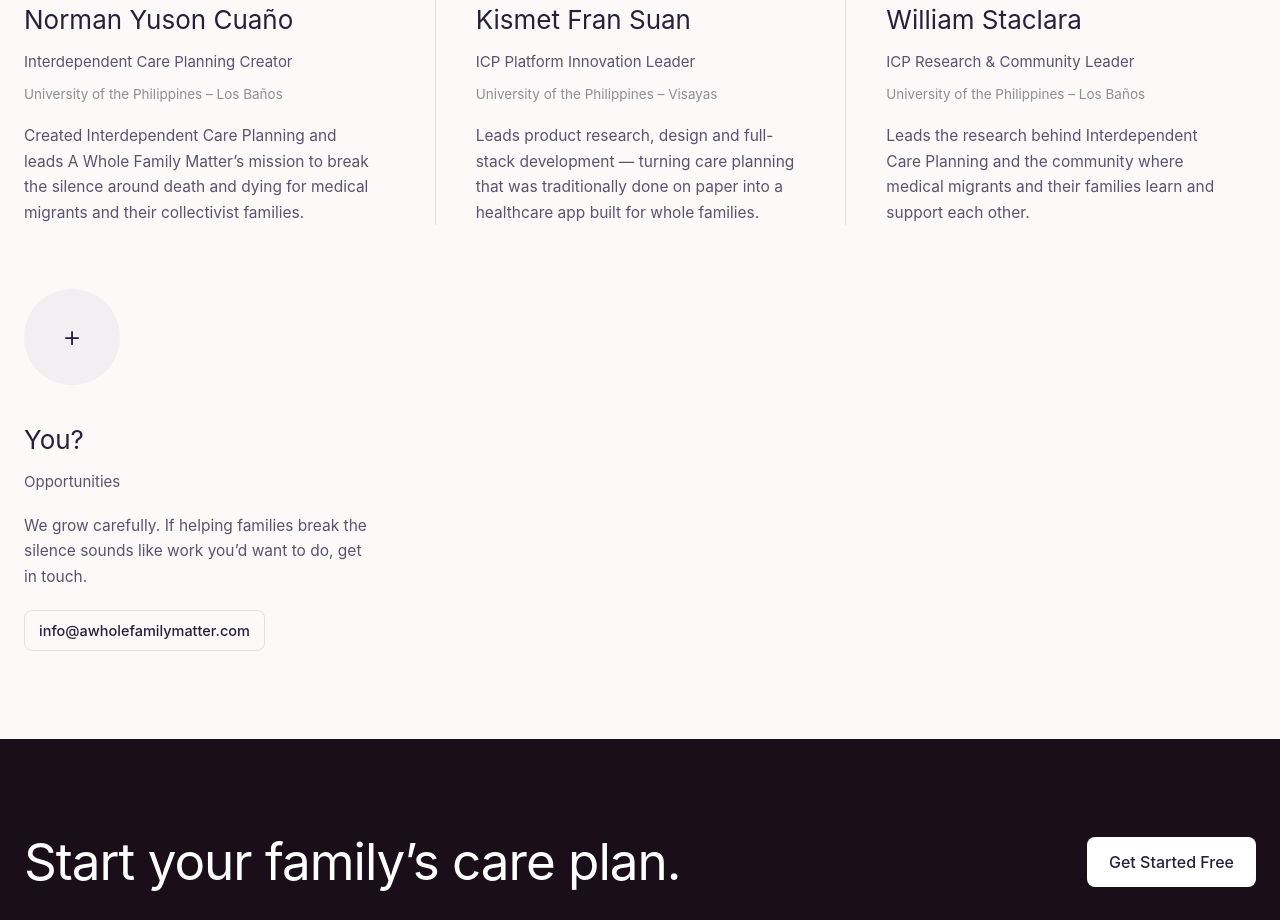
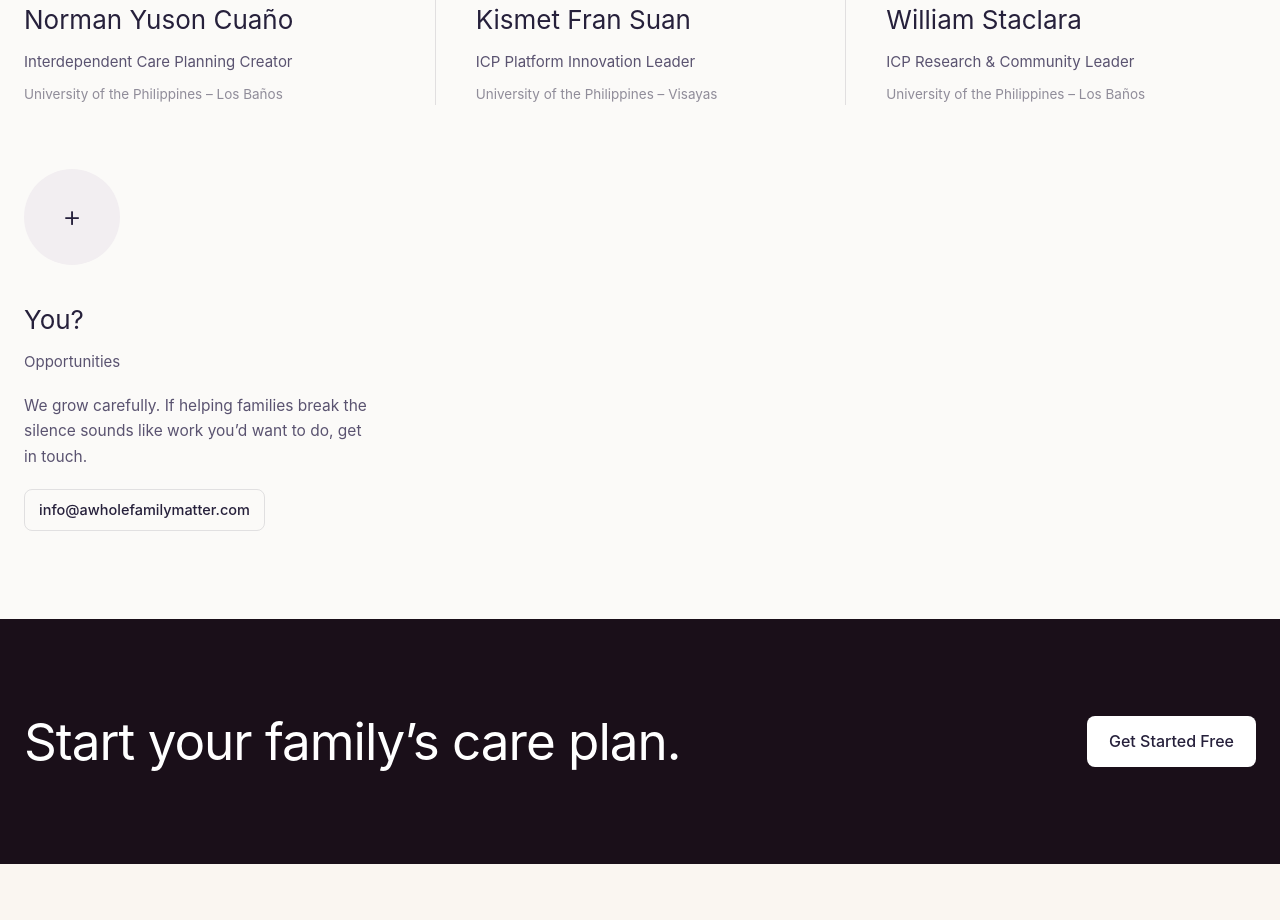
Before and after one commit to kpsuan/awfm_site, a Next.js app: page /team in a window 1280 px wide. Shown: the part 2380-3300 px from the top of the page. Built offline with nearby package versions, Linux system fonts and the light colour scheme; a web font is replaced by a local one.

Commit message:
Team: hide member bios for now (kept in data)

```diff
--- a/app/team/page.js
+++ b/app/team/page.js
@@ -122,7 +122,6 @@ export default function Team() {
                 <h3>{m.name}</h3>
                 <span className="tm-role">{m.role}</span>
                 <span className="tm-school">{m.school}</span>
-                <p>{m.bio}</p>
               </article>
             ))}
             <article>
```
